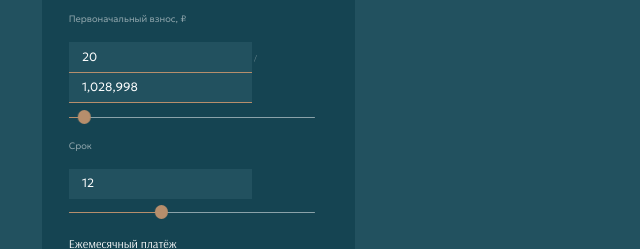
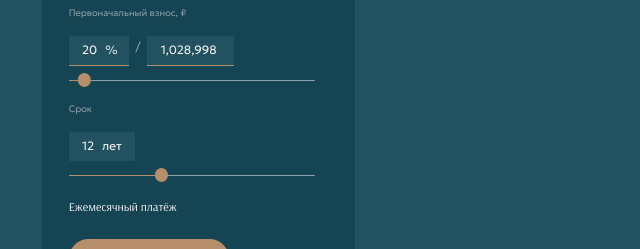
Before and after one commit to NastiaCandor/ssd-primorskaya, a website built with webpack: page src/home_page.html in a window 1280 px wide. Shown: the part 8986-9235 px from the top of the page, without its empty margins (58-698 px from the left). Built offline with nearby package versions, Linux system fonts and the light colour scheme; a web font is replaced by a local one.

Commit message:
feat: add style to ipoteka calc

```diff
--- a/src/home_page.html
+++ b/src/home_page.html
@@ -546,8 +546,9 @@
                 </div>
                 <div class="select__form-item _col">
                   <p class="select__form-item-title txt14light">Первоначальный взнос, ₽</p>
-                  <div class="select__form-item-inputs">
+                  <div class="select__form-item-inputs txt18light">
                     <input type="number" class="select__form-item-input txt18light _lined" id="input-ipoteka-percent">
+                    <span class="perc">%</span>
                     <span>/</span>
                     <input type="text" class="select__form-item-input txt18light  _lined" id="input-ipoteka-firstpay">
                   </div>
@@ -557,7 +558,10 @@
                 </div>
                 <div class="select__form-item _col">
                   <p class="select__form-item-title txt14light">Срок</p>
-                  <input type="number" class="select__form-item-input txt18light" id="input-ipoteka-srok">
+                  <div class="select__form-item-inputs txt18light">
+                    <input type="number" class="select__form-item-input txt18light" id="input-ipoteka-srok">
+                    <span class="let">лет</span>
+                  </div>
                   <div class="select__form-slider txt18light _round">
                     <div id="slider-srok"></div>
                   </div>
@@ -569,6 +573,7 @@
               </form>
             </div>
             <div class="select__result">
+
             </div>
           </div>
         </div>
--- a/src/style/components/_comfort.scss
+++ b/src/style/components/_comfort.scss
@@ -1,5 +1,5 @@
 .comfort {
-  padding: 5rem 0;
+  padding: 10.5rem 0 0;
   margin-left: -5rem;
   .title {
     color: $secondary-color;
--- a/src/style/components/_improve.scss
+++ b/src/style/components/_improve.scss
@@ -10,6 +10,7 @@
   }
   &__swiper {
     position: relative;
+    height: 100%;
     &-slide {
       display: flex;
       background-color: $secondary-color;
@@ -58,6 +59,7 @@
       left: 14rem;
       display: flex;
       gap: 2rem;
+      align-items:center;
     }
   }
 }
--- a/src/style/components/_ipoteka.scss
+++ b/src/style/components/_ipoteka.scss
@@ -1,7 +1,38 @@
 .ipoteka {
   padding: 10.5rem 0;
-
-  // #input-ipoteka-cost {
-
-  // }
+  .select__settings {
+    .title {
+      margin-bottom: 2.5rem;
+    }
+  }
+  .select__form-item-inputs {
+    display: flex;
+    font-family: "Geologica";
+    position: relative;
+    gap: 1rem;
+    .perc {
+      position: absolute;
+      top: 0.5rem;
+      left: 5.5rem;
+      color: $text-color;
+    }
+    .let {
+      position: absolute;
+      top: 0.5rem;
+      left: 5rem;
+      color: $text-color;
+    }
+  }
+  #input-ipoteka-cost {
+    width: 13rem;
+  }
+  #input-ipoteka-percent {
+    width: 9rem;
+  }
+  #input-ipoteka-firstpay {
+    width: 13rem;
+  }
+  #input-ipoteka-srok {
+    width: 10rem;
+  }
 }
--- a/src/style/components/_staff.scss
+++ b/src/style/components/_staff.scss
@@ -153,6 +153,7 @@
   left: auto;
   right: auto;
   opacity: 1;
+  margin: 0;
   &::after {
     display: none;
   }
@@ -174,6 +175,7 @@
   position: relative;
   display: flex;
   gap: 1rem;
+  bottom: auto !important;
   &-bullet {
     opacity: 1;
     width: 1.2rem;
```
